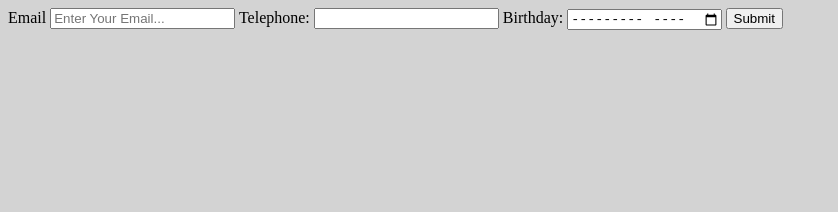
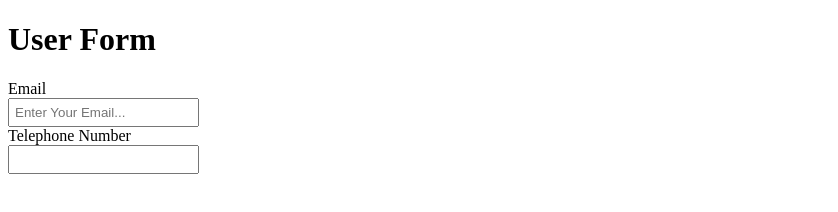
Before and after one commit to dpowers3/ITMD362Lab02, a plain HTML site: page index.html in a window 1280 px wide. Shown: the whole page, without its empty margins (0-838 px from the left). Drawn offline with Linux system fonts and the light colour scheme.

Commit message:
experimented with the CSS page to get the display correct

```diff
--- a/index.html
+++ b/index.html
@@ -8,14 +8,15 @@
 </head>
 	<body>
 		<div>
-			<form>
+			<form action="/action_page.php">
+			<h1>User Form</h1>
 				<label for="email"> Email</label>
-				<input type="email" id="email" name="usremail" placeholder="Enter Your Email...">
-				Telephone: <input type="tel" name="usrtel">
-				Birthday: <input type="month" name="bdaymonth">
-				<input type="submit">
+				<input type="text" id="email" name="usremail" placeholder="Enter Your Email...">
 
-		</form>
+				<label for="telephone">Telephone Number</label>
+				<input type="tel" name="usrtel">
+
+			</form>
 		</div>
 	</body>
 </html>
--- a/screen.css
+++ b/screen.css
@@ -1,8 +1,5 @@
-body {
-	background-color: lightgrey;
+input {
+	display: block;
+	padding : 5px;
 
 }
-input[type=text] {
-	color: navy;
-	text-align: center;
-}
```
